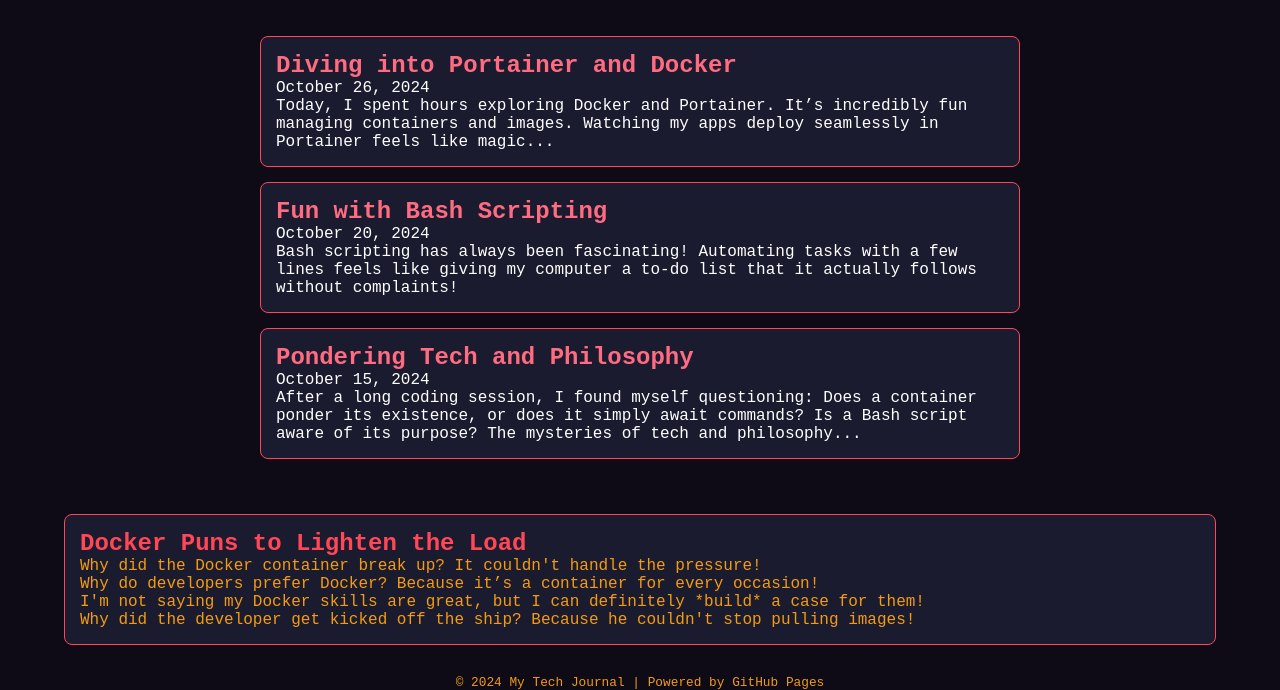
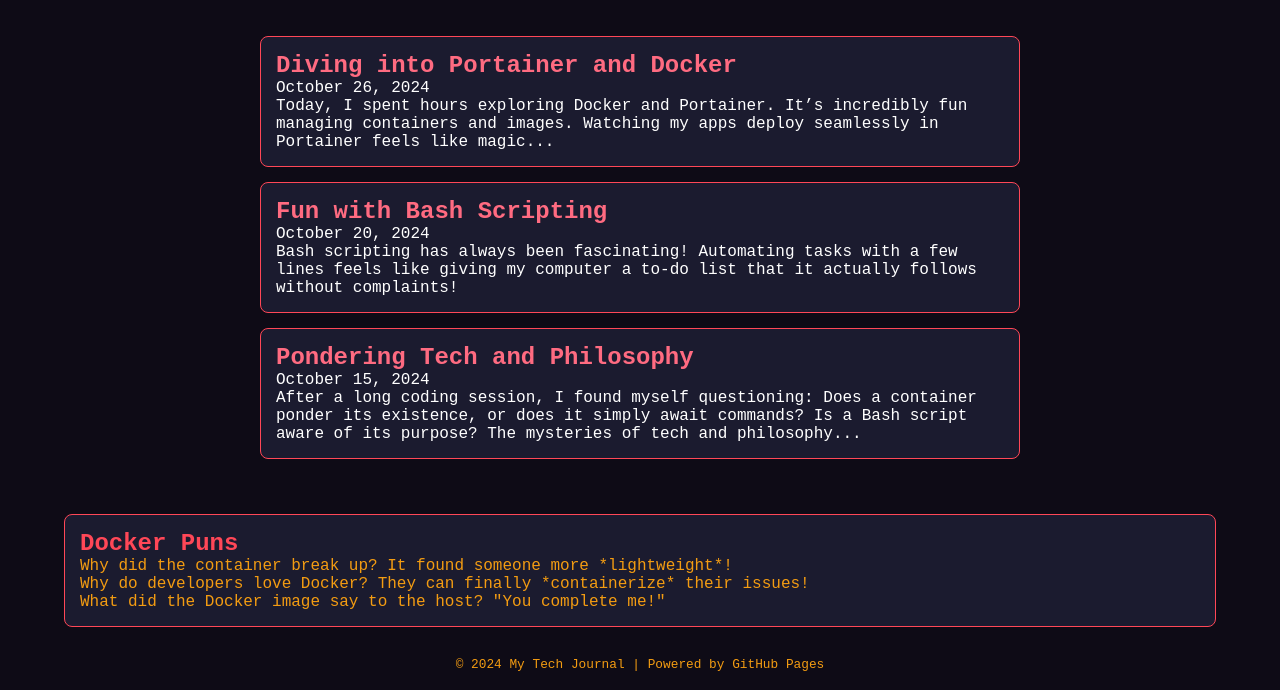
Before and after one commit to Zylk-dev/Zylk-dev.github.io, a plain HTML site: page index.html in a window 1280 px wide. Shown: the part 392-1082 px from the top of the page. Drawn offline with Linux system fonts and the light colour scheme.

Commit message:
Update index.html

```diff
--- a/index.html
+++ b/index.html
@@ -33,15 +33,15 @@
         </article>
     </section>
 
-    <section class="docker-puns">
-        <h2>Docker Puns to Lighten the Load</h2>
-        <ul>
-            <li>Why did the Docker container break up? It couldn't handle the pressure!</li>
-            <li>Why do developers prefer Docker? Because it’s a container for every occasion!</li>
-            <li>I'm not saying my Docker skills are great, but I can definitely *build* a case for them!</li>
-            <li>Why did the developer get kicked off the ship? Because he couldn't stop pulling images!</li>
-        </ul>
-    </section>
+ <section class="docker-puns">
+    <h2>Docker Puns</h2>
+    <ul>
+        <li>Why did the container break up? It found someone more *lightweight*!</li>
+        <li>Why do developers love Docker? They can finally *containerize* their issues!</li>
+        <li>What did the Docker image say to the host? "You complete me!"</li>
+    </ul>
+ </section>
+
 
     <footer>
         <p>&copy; 2024 My Tech Journal | Powered by GitHub Pages</p>
```
